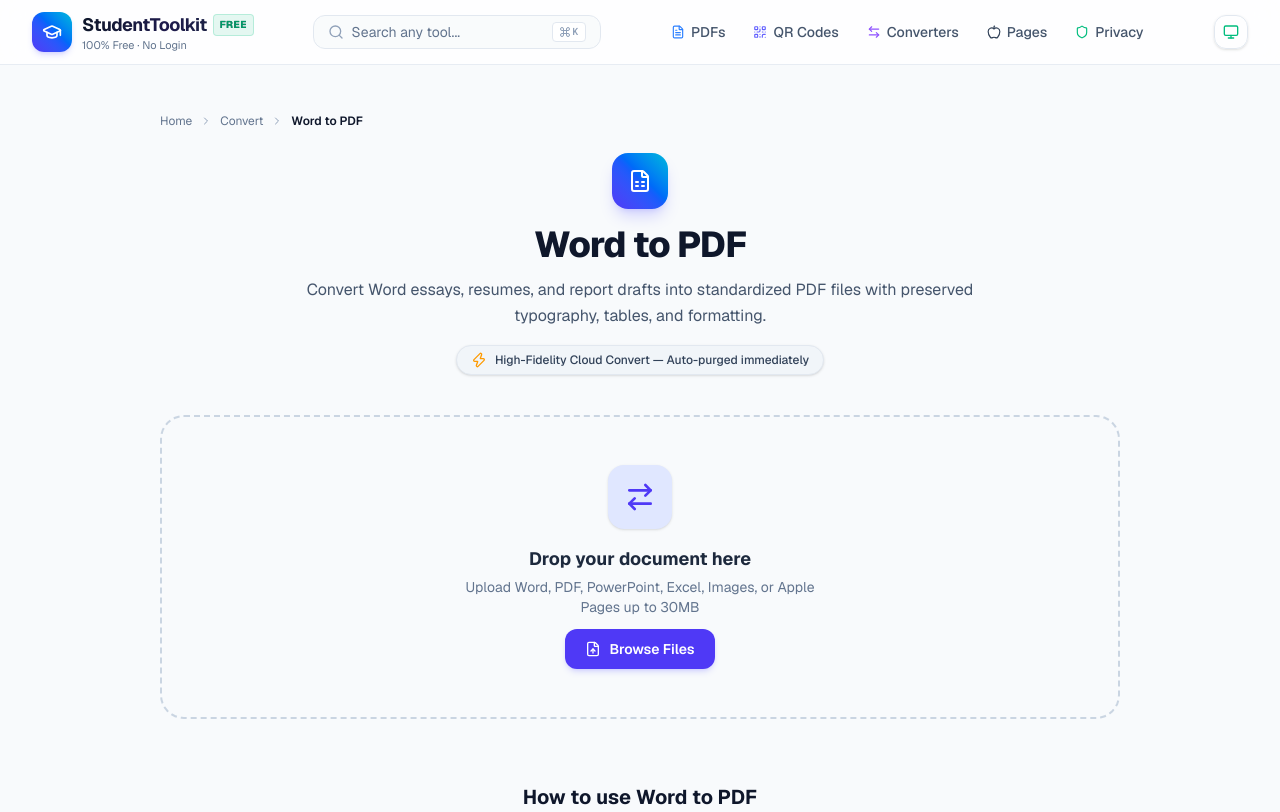
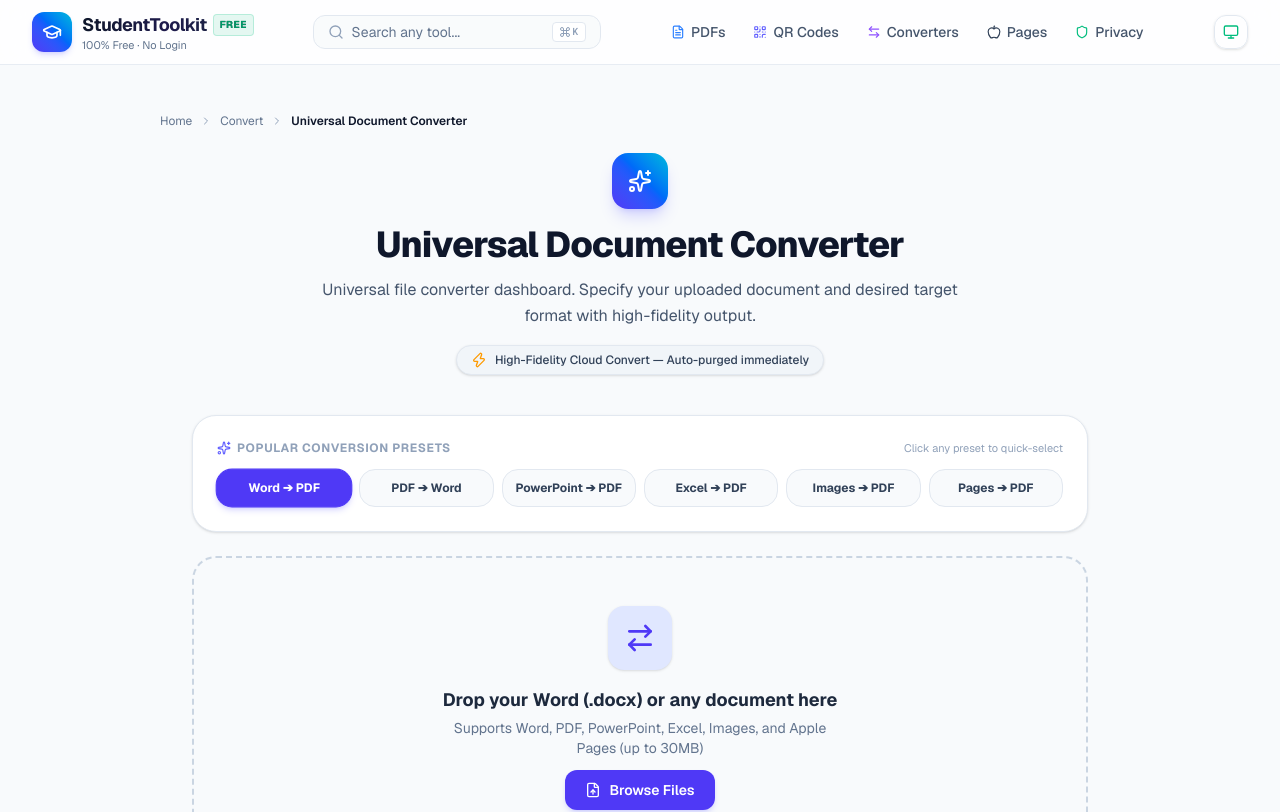
Before and after one commit to darshanrk2006/Student-Utility, a Next.js app: page /convert in a window 1280 px wide. Shown: the top 812 px of the page. Built offline with nearby package versions, Linux system fonts and the light colour scheme.

Commit message:
feat: user-friendly conversion dashboard with quick presets, clear step badges, and clickable format cards

```diff
--- a/components/ServerConvertTool.tsx
+++ b/components/ServerConvertTool.tsx
@@ -1,6 +1,6 @@
 "use client";
 
-import React, { useState, useEffect, useMemo } from "react";
+import React, { useState, useMemo } from "react";
 import { ToolLayout } from "@/components/ToolLayout";
 import { Dropzone } from "@/components/Dropzone";
 import { ProgressCard } from "@/components/ProgressCard";
@@ -22,29 +22,168 @@
   CheckCircle2,
   Sparkles,
   Sliders,
+  Check,
+  Apple,
+  FileCode,
+  FileType,
 } from "lucide-react";
 
-export interface FormatOption {
+export interface FormatMeta {
   id: string;
   name: string;
+  shortName: string;
   ext: string;
   category: "doc" | "pdf" | "slides" | "sheet" | "image" | "apple" | "text";
+  color: string;
+  bgLight: string;
+  bgDark: string;
+  icon: string;
 }
 
-export const ALL_FORMATS: FormatOption[] = [
-  { id: "docx", name: "Word Document (.docx)", ext: "docx", category: "doc" },
-  { id: "doc", name: "Word Legacy (.doc)", ext: "doc", category: "doc" },
-  { id: "pdf", name: "PDF Document (.pdf)", ext: "pdf", category: "pdf" },
-  { id: "pptx", name: "PowerPoint Slides (.pptx)", ext: "pptx", category: "slides" },
-  { id: "ppt", name: "PowerPoint Legacy (.ppt)", ext: "ppt", category: "slides" },
-  { id: "xlsx", name: "Excel Spreadsheet (.xlsx)", ext: "xlsx", category: "sheet" },
-  { id: "xls", name: "Excel Legacy (.xls)", ext: "xls", category: "sheet" },
-  { id: "csv", name: "CSV Table (.csv)", ext: "csv", category: "sheet" },
-  { id: "pages", name: "Apple Pages (.pages)", ext: "pages", category: "apple" },
-  { id: "jpg", name: "JPEG Image (.jpg)", ext: "jpg", category: "image" },
-  { id: "png", name: "PNG Image (.png)", ext: "png", category: "image" },
-  { id: "webp", name: "WebP Image (.webp)", ext: "webp", category: "image" },
-  { id: "txt", name: "Plain Text (.txt)", ext: "txt", category: "text" },
+export const ALL_FORMATS: FormatMeta[] = [
+  {
+    id: "docx",
+    name: "Word Document (.docx)",
+    shortName: "Word (.docx)",
+    ext: "docx",
+    category: "doc",
+    color: "text-blue-600 dark:text-blue-400",
+    bgLight: "bg-blue-50",
+    bgDark: "dark:bg-blue-950/60",
+    icon: "FileSpreadsheet",
+  },
+  {
+    id: "doc",
+    name: "Word Legacy (.doc)",
+    shortName: "Word (.doc)",
+    ext: "doc",
+    category: "doc",
+    color: "text-blue-600 dark:text-blue-400",
+    bgLight: "bg-blue-50",
+    bgDark: "dark:bg-blue-950/60",
+    icon: "FileSpreadsheet",
+  },
+  {
+    id: "pdf",
+    name: "PDF Document (.pdf)",
+    shortName: "PDF Document",
+    ext: "pdf",
+    category: "pdf",
+    color: "text-rose-600 dark:text-rose-400",
+    bgLight: "bg-rose-50",
+    bgDark: "dark:bg-rose-950/60",
+    icon: "FileText",
+  },
+  {
+    id: "pptx",
+    name: "PowerPoint Slides (.pptx)",
+    shortName: "PowerPoint (.pptx)",
+    ext: "pptx",
+    category: "slides",
+    color: "text-amber-600 dark:text-amber-400",
+    bgLight: "bg-amber-50",
+    bgDark: "dark:bg-amber-950/60",
+    icon: "Presentation",
+  },
+  {
+    id: "ppt",
+    name: "PowerPoint Legacy (.ppt)",
+    shortName: "PowerPoint (.ppt)",
+    ext: "ppt",
+    category: "slides",
+    color: "text-amber-600 dark:text-amber-400",
+    bgLight: "bg-amber-50",
+    bgDark: "dark:bg-amber-950/60",
+    icon: "Presentation",
+  },
+  {
+    id: "xlsx",
+    name: "Excel Spreadsheet (.xlsx)",
+    shortName: "Excel (.xlsx)",
+    ext: "xlsx",
+    category: "sheet",
+    color: "text-emerald-600 dark:text-emerald-400",
+    bgLight: "bg-emerald-50",
+    bgDark: "dark:bg-emerald-950/60",
+    icon: "Sheet",
+  },
+  {
+    id: "xls",
+    name: "Excel Legacy (.xls)",
+    shortName: "Excel (.xls)",
+    ext: "xls",
+    category: "sheet",
+    color: "text-emerald-600 dark:text-emerald-400",
+    bgLight: "bg-emerald-50",
+    bgDark: "dark:bg-emerald-950/60",
+    icon: "Sheet",
+  },
+  {
+    id: "csv",
+    name: "CSV Spreadsheet (.csv)",
+    shortName: "CSV Table",
+    ext: "csv",
+    category: "sheet",
+    color: "text-emerald-600 dark:text-emerald-400",
+    bgLight: "bg-emerald-50",
+    bgDark: "dark:bg-emerald-950/60",
+    icon: "Sheet",
+  },
+  {
+    id: "pages",
+    name: "Apple Pages (.pages)",
+    shortName: "Apple Pages",
+    ext: "pages",
+    category: "apple",
+    color: "text-indigo-600 dark:text-indigo-400",
+    bgLight: "bg-indigo-50",
+    bgDark: "dark:bg-indigo-950/60",
+    icon: "Apple",
+  },
+  {
+    id: "jpg",
+    name: "JPEG Image (.jpg)",
+    shortName: "JPEG Image",
+    ext: "jpg",
+    category: "image",
+    color: "text-violet-600 dark:text-violet-400",
+    bgLight: "bg-violet-50",
+    bgDark: "dark:bg-violet-950/60",
+    icon: "ImageIcon",
+  },
+  {
+    id: "png",
+    name: "PNG Image (.png)",
+    shortName: "PNG Image",
+    ext: "png",
+    category: "image",
+    color: "text-violet-600 dark:text-violet-400",
+    bgLight: "bg-violet-50",
+    bgDark: "dark:bg-violet-950/60",
+    icon: "ImageIcon",
+  },
+  {
+    id: "webp",
+    name: "WebP Image (.webp)",
+    shortName: "WebP Image",
+    ext: "webp",
+    category: "image",
+    color: "text-violet-600 dark:text-violet-400",
+    bgLight: "bg-violet-50",
+    bgDark: "dark:bg-violet-950/60",
+    icon: "ImageIcon",
+  },
+  {
+    id: "txt",
+    name: "Plain Text (.txt)",
+    shortName: "Plain Text (.txt)",
+    ext: "txt",
+    category: "text",
+    color: "text-slate-600 dark:text-slate-400",
+    bgLight: "bg-slate-50",
+    bgDark: "dark:bg-slate-950/60",
+    icon: "FileCode",
+  },
 ];
 
 export const VALID_TARGETS: Record<string, string[]> = {
@@ -62,6 +201,15 @@
   webp: ["pdf", "jpg", "png"],
 };
 
+export const QUICK_PRESETS = [
+  { from: "docx", to: "pdf", label: "Word ➔ PDF", icon: "FileSpreadsheet" },
+  { from: "pdf", to: "docx", label: "PDF ➔ Word", icon: "FileEdit" },
+  { from: "pptx", to: "pdf", label: "PowerPoint ➔ PDF", icon: "Presentation" },
+  { from: "xlsx", to: "pdf", label: "Excel ➔ PDF", icon: "Sheet" },
+  { from: "jpg", to: "pdf", label: "Images ➔ PDF", icon: "ImageIcon" },
+  { from: "pages", to: "pdf", label: "Pages ➔ PDF", icon: "Apple" },
+];
+
 export interface ServerConvertToolProps {
   toolId?: string;
   defaultFromFormat?: string;
@@ -73,7 +221,7 @@
 }
 
 export function ServerConvertTool({
-  toolId = "word-to-pdf",
+  toolId = "universal-converter",
   defaultFromFormat = "docx",
   defaultToFormat = "pdf",
   accept,
@@ -87,7 +235,7 @@
     category: "convert" as const,
     shortDesc: "Convert between Word, PDF, Excel, PowerPoint, Images, and Text seamlessly.",
     description:
-      "Universal file converter dashboard. Specify your uploaded document and desired target format with high-fidelity output.",
+      "A friendly, student-first document converter. Upload your file, verify the document format, and select your desired target file with 1 click.",
     iconName: "ArrowLeftRight",
     badge: "Fast Cloud Convert",
     badgeType: "cloud" as const,
@@ -99,9 +247,9 @@
       "Immediate memory processing & auto-deletion guarantee",
     ],
     steps: [
-      { step: 1, title: "Upload Document", desc: "Select or drop any file." },
-      { step: 2, title: "Configure Transfer", desc: "Confirm uploaded document type and target format." },
-      { step: 3, title: "Convert & Download", desc: "Download your converted file immediately." },
+      { step: 1, title: "Upload Document", desc: "Select or drop your file." },
+      { step: 2, title: "Choose Transfer Target", desc: "Pick your desired output format from the options." },
+      { step: 3, title: "Convert & Download", desc: "Download your converted file instantly." },
     ],
     faqs: [
       {
@@ -150,7 +298,6 @@
     setErrorMessage("");
   };
 
-  // Handle source format change
   const handleFromFormatChange = (newFrom: string) => {
     setFromFormat(newFrom);
     const validTargets = VALID_TARGETS[newFrom] || ["pdf"];
@@ -159,15 +306,23 @@
     }
   };
 
+  const handlePresetClick = (presetFrom: string, presetTo: string) => {
+    setFromFormat(presetFrom);
+    setToFormat(presetTo);
+  };
+
   const availableTargets = useMemo(() => {
     return VALID_TARGETS[fromFormat] || ["pdf"];
   }, [fromFormat]);
+
+  const fromMeta = ALL_FORMATS.find((f) => f.id === fromFormat) || ALL_FORMATS[0];
+  const toMeta = ALL_FORMATS.find((f) => f.id === toFormat) || ALL_FORMATS[2];
 
   const handleStartConversion = async () => {
     if (!file) return;
     setStatus("processing");
     setProgressPercent(15);
-    setStatusText(`Transferring ${fromFormat.toUpperCase()} to ${toFormat.toUpperCase()}...`);
+    setStatusText(`Transferring ${fromMeta.shortName} to ${toMeta.shortName}...`);
     setErrorMessage("");
     setDownloadBlobData(null);
 
@@ -186,7 +341,7 @@
         }
       }
 
-      // Standard / serverless conversion
+      // Standard serverless conversion via API
       const result = await executeDocumentConversion({
         file,
         fromFormat,
@@ -227,7 +382,43 @@
 
   return (
     <ToolLayout tool={tool}>
-      <div className="space-y-6">
+      <div className="space-y-6 max-w-4xl mx-auto">
+        {/* Quick Conversion Preset Shortcuts */}
+        {!file && (
+          <div className="bg-white dark:bg-slate-900 rounded-3xl border border-slate-200 dark:border-slate-800 p-4 sm:p-6 shadow-sm space-y-3">
+            <div className="flex items-center justify-between">
+              <span className="text-xs font-bold uppercase tracking-wider text-slate-400 flex items-center gap-1.5">
+                <Sparkles className="w-3.5 h-3.5 text-indigo-500" />
+                Popular Conversion Presets
+              </span>
+              <span className="text-[11px] text-slate-400 hidden sm:inline">
+                Click any preset to quick-select
+              </span>
+            </div>
+
+            <div className="grid grid-cols-2 sm:grid-cols-3 md:grid-cols-6 gap-2">
+              {QUICK_PRESETS.map((p) => {
+                const isSelected = fromFormat === p.from && toFormat === p.to;
+                return (
+                  <button
+                    key={p.label}
+                    type="button"
+                    onClick={() => handlePresetClick(p.from, p.to)}
+                    className={`p-2.5 rounded-2xl border text-xs font-bold transition-all flex flex-col items-center justify-center gap-1 text-center ${
+                      isSelected
+                        ? "bg-indigo-600 text-white border-indigo-600 shadow-md shadow-indigo-500/20 scale-102"
+                        : "bg-slate-50 dark:bg-slate-950 text-slate-700 dark:text-slate-300 border-slate-200 dark:border-slate-800 hover:border-indigo-400 dark:hover:border-indigo-600 hover:bg-indigo-50/50"
+                    }`}
+                  >
+                    <span>{p.label}</span>
+                  </button>
+                );
+              })}
+            </div>
+          </div>
+        )}
+
+        {/* Upload Dropzone */}
         {!file ? (
           <Dropzone
             onFilesSelected={handleFilesSelected}
@@ -235,50 +426,57 @@
               accept ||
               ".docx,.doc,.pdf,.pptx,.ppt,.xlsx,.xls,.csv,.pages,.jpg,.jpeg,.png,.webp"
             }
-            title={`Drop your document here`}
-            description="Upload Word, PDF, PowerPoint, Excel, Images, or Apple Pages up to 30MB"
+            title={`Drop your ${fromMeta.shortName} or any document here`}
+            description="Supports Word, PDF, PowerPoint, Excel, Images, and Apple Pages (up to 30MB)"
             icon={iconNode || <ArrowRightLeft className="w-8 h-8" />}
           />
         ) : (
           <div className="space-y-6">
-            {/* Interactive Configuration Dashboard */}
+            {/* User-Friendly Document Transfer Dashboard Card */}
             <div className="bg-white dark:bg-slate-900 rounded-3xl border border-slate-200 dark:border-slate-800 p-6 sm:p-8 shadow-sm space-y-6">
-              {/* File Info Bar */}
-              <div className="flex flex-col sm:flex-row sm:items-center justify-between gap-4 pb-4 border-b border-slate-100 dark:border-slate-800">
-                <div className="flex items-center gap-3">
-                  <div className="w-12 h-12 rounded-2xl bg-indigo-50 dark:bg-indigo-950 text-indigo-600 dark:text-indigo-400 flex items-center justify-center font-bold">
+              {/* Top File Summary Bar */}
+              <div className="flex flex-col sm:flex-row sm:items-center justify-between gap-4 pb-5 border-b border-slate-100 dark:border-slate-800">
+                <div className="flex items-center gap-3.5 min-w-0">
+                  <div
+                    className={`w-12 h-12 rounded-2xl flex items-center justify-center flex-shrink-0 font-bold ${fromMeta.bgLight} ${fromMeta.bgDark} ${fromMeta.color}`}
+                  >
                     <FileText className="w-6 h-6" />
                   </div>
-                  <div>
-                    <h3 className="font-bold text-slate-900 dark:text-slate-100 text-sm sm:text-base">
+                  <div className="truncate">
+                    <h3 className="font-bold text-slate-900 dark:text-slate-100 text-sm sm:text-base truncate">
                       {file.name}
                     </h3>
-                    <p className="text-xs text-slate-500 dark:text-slate-400">
-                      {formatBytes(file.size)} · Detected as{" "}
-                      <strong className="text-indigo-600 dark:text-indigo-400 uppercase">
-                        .{fromFormat}
-                      </strong>
+                    <p className="text-xs text-slate-500 dark:text-slate-400 flex items-center gap-2 mt-0.5">
+                      <span>{formatBytes(file.size)}</span>
+                      <span>·</span>
+                      <span className="inline-flex items-center gap-1 font-semibold text-indigo-600 dark:text-indigo-400">
+                        <Check className="w-3 h-3 text-emerald-500" />
+                        Auto-detected as {fromMeta.shortName}
+                      </span>
                     </p>
                   </div>
                 </div>
 
                 <button
                   onClick={handleReset}
-                  className="text-xs font-semibold text-slate-400 hover:text-rose-600 transition-colors self-start sm:self-auto"
+                  className="px-3.5 py-1.5 rounded-xl border border-slate-200 dark:border-slate-800 hover:bg-rose-50 dark:hover:bg-rose-950/40 text-slate-500 hover:text-rose-600 text-xs font-semibold transition-colors self-start sm:self-auto"
                 >
-                  Upload Different File
+                  Choose Different File
                 </button>
               </div>
 
-              {/* Conversion Flow Selector Grid */}
+              {/* Step 1 & Step 2 Interactive Transfer Box */}
               <div className="grid grid-cols-1 md:grid-cols-11 gap-4 items-center">
-                {/* 1. Source Document Question */}
+                {/* 1. What Document Did You Upload? */}
                 <div className="md:col-span-5 p-5 rounded-2xl bg-slate-50 dark:bg-slate-950 border border-slate-200 dark:border-slate-800 space-y-3">
                   <div className="flex items-center justify-between">
-                    <label className="block text-xs font-bold uppercase tracking-wider text-slate-700 dark:text-slate-300">
-                      1. Uploaded Document Type
-                    </label>
-                    <span className="text-[10px] font-bold px-2 py-0.5 rounded bg-slate-200 dark:bg-slate-800 text-slate-600 dark:text-slate-400">
+                    <span className="text-xs font-extrabold uppercase tracking-wider text-slate-500 dark:text-slate-400 flex items-center gap-1.5">
+                      <span className="w-5 h-5 rounded-full bg-slate-200 dark:bg-slate-800 text-slate-700 dark:text-slate-300 text-[10px] font-black flex items-center justify-center">
+                        1
+                      </span>
+                      Uploaded Document
+                    </span>
+                    <span className="text-[10px] font-bold px-2 py-0.5 rounded-full bg-slate-200 dark:bg-slate-800 text-slate-600 dark:text-slate-400">
                       FROM
                     </span>
                   </div>
@@ -297,74 +495,90 @@
                   </select>
 
                   <p className="text-[11px] text-slate-400">
-                    Source format verified from file header
+                    Auto-verified from uploaded file format
                   </p>
                 </div>
 
-                {/* Flow Arrow */}
+                {/* Animated Arrow Connector */}
                 <div className="md:col-span-1 flex items-center justify-center">
-                  <div className="w-10 h-10 rounded-full bg-indigo-100 dark:bg-indigo-950 text-indigo-600 dark:text-indigo-400 flex items-center justify-center font-bold shadow-sm animate-pulse">
+                  <div className="w-10 h-10 rounded-2xl bg-indigo-600 text-white flex items-center justify-center font-bold shadow-md shadow-indigo-500/20">
                     <ArrowRight className="w-5 h-5 hidden md:block" />
                     <ArrowRight className="w-5 h-5 rotate-90 md:hidden" />
                   </div>
                 </div>
 
-                {/* 2. Target Format Question */}
-                <div className="md:col-span-5 p-5 rounded-2xl bg-slate-50 dark:bg-slate-950 border border-slate-200 dark:border-slate-800 space-y-3">
+                {/* 2. What Do You Want to Transfer It To? */}
+                <div className="md:col-span-5 p-5 rounded-2xl bg-indigo-50/50 dark:bg-indigo-950/30 border border-indigo-200/60 dark:border-indigo-900/60 space-y-3">
                   <div className="flex items-center justify-between">
-                    <label className="block text-xs font-bold uppercase tracking-wider text-slate-700 dark:text-slate-300">
-                      2. Convert & Transfer To
-                    </label>
-                    <span className="text-[10px] font-bold px-2 py-0.5 rounded bg-indigo-100 dark:bg-indigo-950 text-indigo-600 dark:text-indigo-400">
-                      TO
+                    <span className="text-xs font-extrabold uppercase tracking-wider text-indigo-900 dark:text-indigo-300 flex items-center gap-1.5">
+                      <span className="w-5 h-5 rounded-full bg-indigo-600 text-white text-[10px] font-black flex items-center justify-center">
+                        2
+                      </span>
+                      Convert & Transfer To
+                    </span>
+                    <span className="text-[10px] font-bold px-2 py-0.5 rounded-full bg-indigo-600 text-white">
+                      TARGET
                     </span>
                   </div>
 
-                  <select
-                    value={toFormat}
-                    onChange={(e) => setToFormat(e.target.value)}
-                    disabled={status === "processing"}
-                    className="w-full p-3 rounded-xl bg-white dark:bg-slate-900 border border-slate-300 dark:border-slate-800 text-slate-900 dark:text-slate-100 text-xs sm:text-sm font-bold focus:outline-none focus:ring-2 focus:ring-indigo-500"
-                  >
+                  {/* Clickable Target Format Cards */}
+                  <div className="grid grid-cols-1 sm:grid-cols-2 gap-2">
                     {availableTargets.map((tgtId) => {
-                      const tgtFmt = ALL_FORMATS.find((f) => f.id === tgtId);
+                      const tgtFmt = ALL_FORMATS.find((f) => f.id === tgtId) || {
+                        id: tgtId,
+                        name: `${tgtId.toUpperCase()} File`,
+                        shortName: tgtId.toUpperCase(),
+                      };
+                      const isSelected = toFormat === tgtId;
+
                       return (
-                        <option key={tgtId} value={tgtId}>
-                          {tgtFmt?.name || `${tgtId.toUpperCase()} File`}
-                        </option>
+                        <button
+                          key={tgtId}
+                          type="button"
+                          onClick={() => setToFormat(tgtId)}
+                          disabled={status === "processing"}
+                          className={`p-2.5 rounded-xl border text-left transition-all flex items-center justify-between ${
+                            isSelected
+                              ? "bg-indigo-600 border-indigo-600 text-white shadow-md shadow-indigo-500/20 font-bold"
+                              : "bg-white dark:bg-slate-900 border-slate-300 dark:border-slate-800 text-slate-800 dark:text-slate-200 hover:border-indigo-400 font-medium"
+                          }`}
+                        >
+                          <span className="text-xs">{tgtFmt.shortName}</span>
+                          {isSelected && <CheckCircle2 className="w-4 h-4 text-white flex-shrink-0" />}
+                        </button>
                       );
                     })}
-                  </select>
+                  </div>
 
-                  <p className="text-[11px] text-slate-400">
-                    {availableTargets.length} compatible transfer format(s) available
+                  <p className="text-[11px] text-indigo-700 dark:text-indigo-400">
+                    Click your preferred format above
                   </p>
                 </div>
               </div>
 
-              {/* Action Button */}
+              {/* Big Friendly Action Button */}
               {status !== "success" && (
                 <button
                   onClick={handleStartConversion}
                   disabled={status === "processing"}
-                  className="w-full py-4 px-6 rounded-2xl bg-gradient-to-r from-indigo-600 to-blue-600 hover:from-indigo-500 hover:to-blue-500 disabled:opacity-50 text-white font-bold text-sm shadow-xl shadow-indigo-500/25 flex items-center justify-center gap-2.5 transition-all hover:scale-[1.01] active:scale-98 cursor-pointer"
+                  className="w-full py-4 px-6 rounded-2xl bg-gradient-to-r from-indigo-600 via-blue-600 to-teal-500 hover:from-indigo-500 hover:via-blue-500 hover:to-teal-400 disabled:opacity-50 text-white font-extrabold text-sm sm:text-base shadow-xl shadow-indigo-500/25 flex items-center justify-center gap-2.5 transition-all hover:scale-[1.01] active:scale-98 cursor-pointer"
                 >
                   {status === "processing" ? (
                     <>
-                      <RefreshCw className="w-4 h-4 animate-spin" />
-                      Converting {fromFormat.toUpperCase()} to {toFormat.toUpperCase()}...
+                      <RefreshCw className="w-5 h-5 animate-spin" />
+                      Converting {fromMeta.shortName} to {toMeta.shortName}...
                     </>
                   ) : (
                     <>
-                      <Sparkles className="w-4 h-4" />
-                      Convert {fromFormat.toUpperCase()} to {toFormat.toUpperCase()} Now
+                      <Sparkles className="w-5 h-5" />
+                      Convert {fromMeta.shortName} ➔ {toMeta.shortName} Now
                     </>
                   )}
                 </button>
               )}
             </div>
 
-            {/* Progress Card */}
+            {/* Progress / Download Result Card */}
             {(status === "processing" || status === "success" || status === "error") && (
               <ProgressCard
                 filename={downloadFilename || `${file.name.replace(/\.[^/.]+$/, "")}.${toFormat}`}
@@ -373,17 +587,17 @@
                 statusText={statusText}
                 progressPercent={progressPercent}
                 errorMessage={errorMessage}
-                downloadLabel={`Download ${toFormat.toUpperCase()} File`}
+                downloadLabel={`Download ${toMeta.shortName}`}
                 onDownload={handleDownload}
                 onReset={handleReset}
               />
             )}
 
-            {/* Privacy Assurance Box */}
-            <div className="p-4 rounded-2xl bg-indigo-50/50 dark:bg-indigo-950/30 border border-indigo-200/50 dark:border-indigo-900/40 flex items-start gap-3">
-              <ShieldCheck className="w-5 h-5 text-indigo-600 dark:text-indigo-400 flex-shrink-0 mt-0.5" />
-              <div className="text-xs text-indigo-950 dark:text-indigo-200 leading-relaxed">
-                <strong>Zero-Retention Guarantee:</strong> Uploaded files are converted securely in isolated memory and auto-purged immediately after processing.
+            {/* Privacy Guarantee Note */}
+            <div className="p-4 rounded-2xl bg-slate-50 dark:bg-slate-900 border border-slate-200 dark:border-slate-800 flex items-start gap-3">
+              <ShieldCheck className="w-5 h-5 text-emerald-500 flex-shrink-0 mt-0.5" />
+              <div className="text-xs text-slate-600 dark:text-slate-400 leading-relaxed">
+                <strong>Privacy Guaranteed:</strong> Your document is converted securely in temporary RAM memory and purged immediately after download. No file contents are saved or shared.
               </div>
             </div>
           </div>
```
